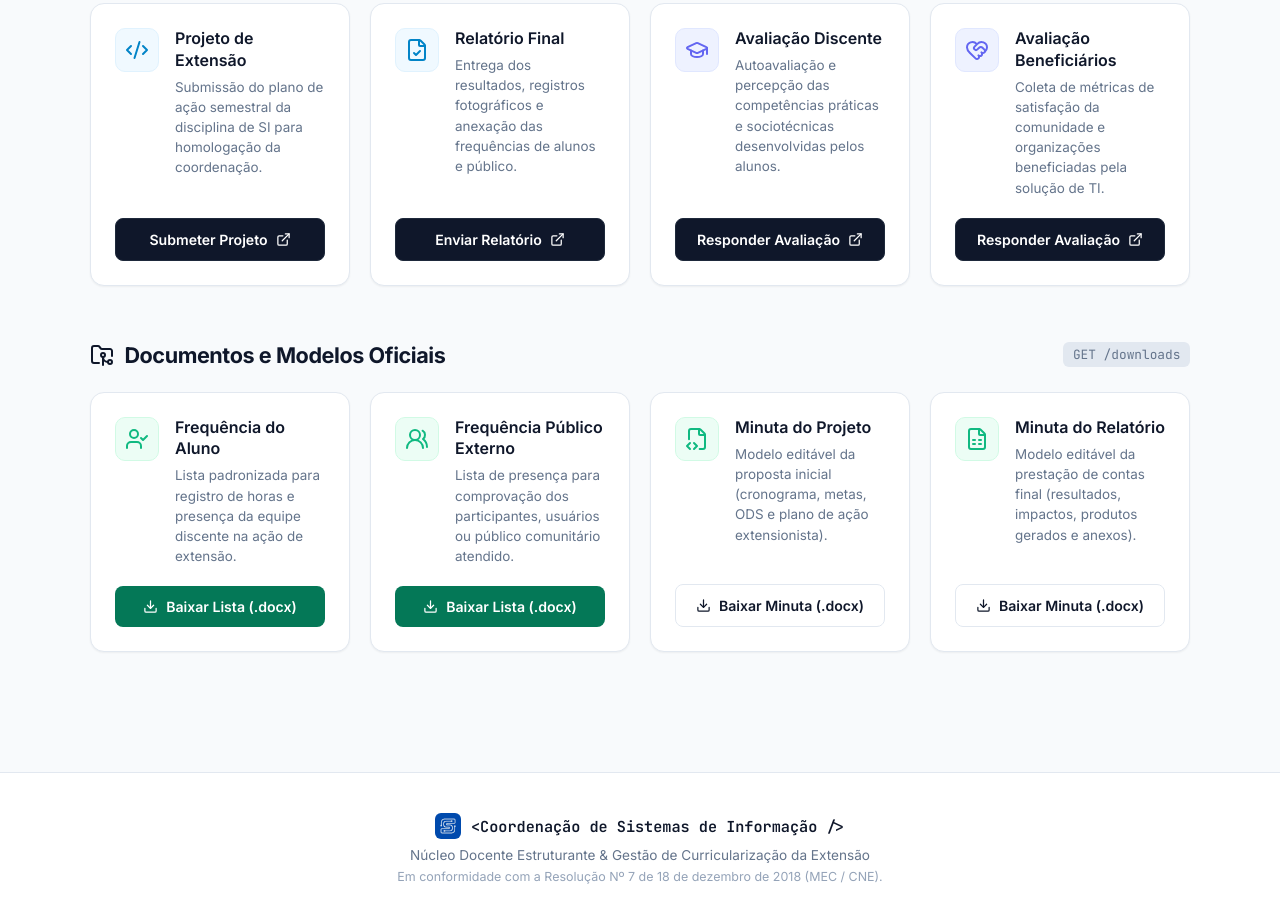
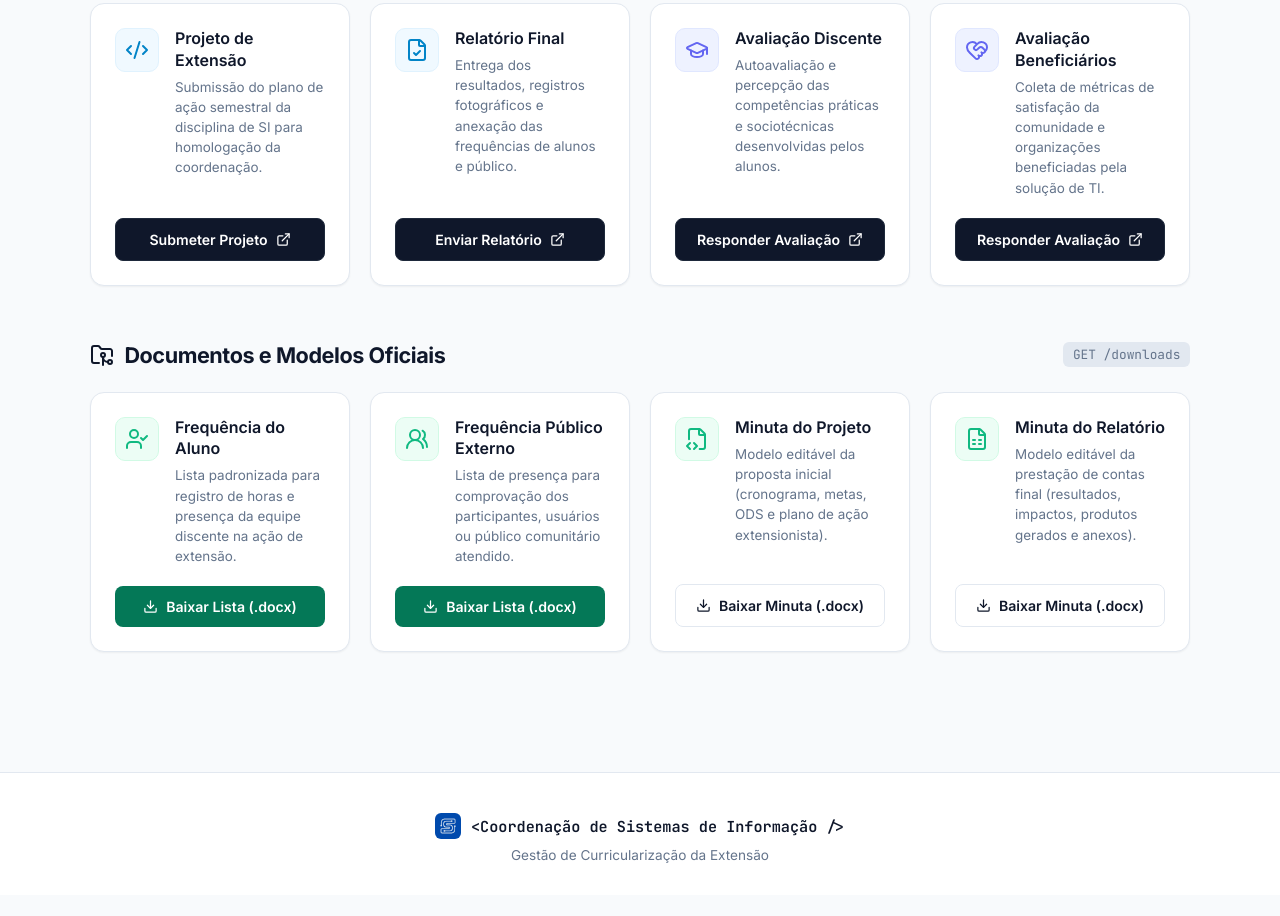
Before and after one commit to sillasllima/extensao-si, a plain HTML site: page index.html in a window 1280 px wide. Shown: the part 339-1255 px from the top of the page. After the commit the page ends 1234 px from the top, so only its background shows below. Drawn offline with nearby package versions, Linux system fonts and the light colour scheme.

Commit message:
Add files via upload

```diff
--- a/index.html
+++ b/index.html
@@ -1016,8 +1016,7 @@
       <img src="logo-si.jpg" alt="SI" class="footer-logo" />
       <span class="footer-brand">&lt;Coordenação de Sistemas de Informação /&gt;</span>
     </div>
-    <p>Núcleo Docente Estruturante & Gestão de Curricularização da Extensão</p>
-    <p style="margin-top: 0.35rem; font-size: 0.78rem; color: #94a3b8;">Em conformidade com a Resolução Nº 7 de 18 de dezembro de 2018 (MEC / CNE).</p>
+    <p>Gestão de Curricularização da Extensão</p>
   </footer>
 
   <script>
```
